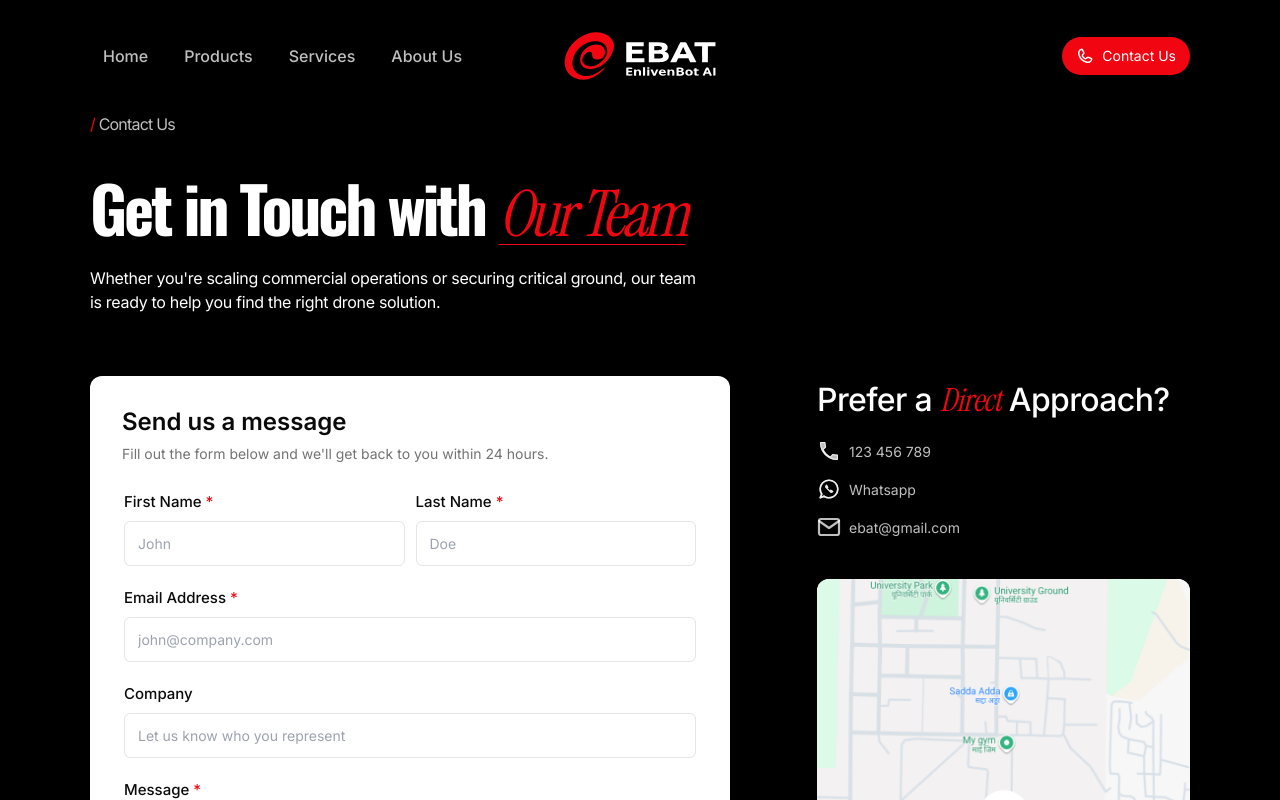
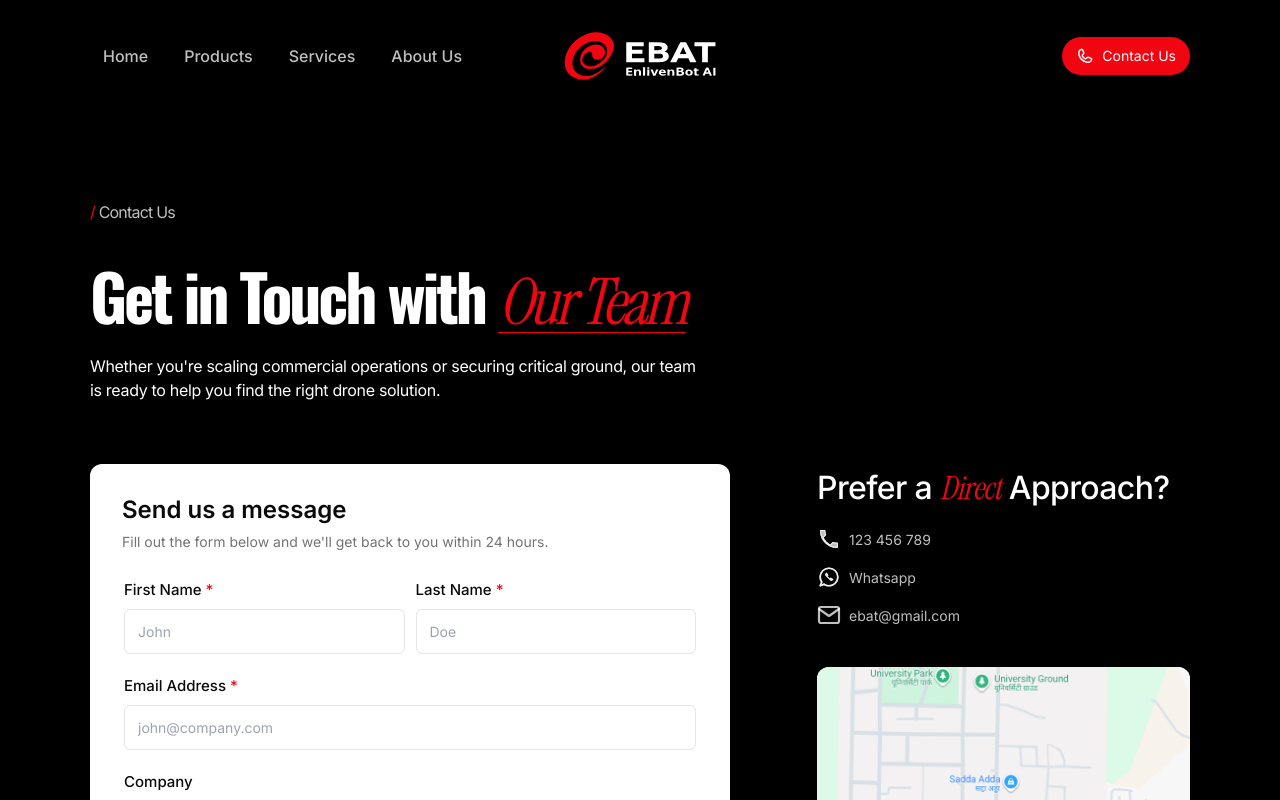
Before and after one commit to Bored008/EBAT, a Next.js app: page /contact in a window 1280 px wide. Shown: the top 800 px of the page. Built offline with nearby package versions, Linux system fonts and the light colour scheme; a web font is replaced by a local one.

Commit message:
style: adjust padding to match figma spacing exactly

```diff
--- a/src/app/contact/page.tsx
+++ b/src/app/contact/page.tsx
@@ -4,10 +4,10 @@ import { ContactFooter } from '@/components/sections/ContactFooter';
 
 export default function ContactPage() {
   return (
-    <main className="w-full min-h-screen bg-black flex flex-col items-center pt-[32px] px-[24px] md:px-[90px]">
+    <main className="w-full min-h-screen bg-black flex flex-col items-center pt-[120px] px-[24px] md:px-[90px]">
 
       {/* Main Container */}
-      <div className="flex flex-col gap-[86px] w-full max-w-[1260px] mx-auto pb-[120px]">
+      <div className="flex flex-col gap-[86px] w-full max-w-[1260px] mx-auto pb-[86px]">
 
         {/* Content Container */}
         <div className="flex flex-col w-full items-center gap-[32px]">
```
